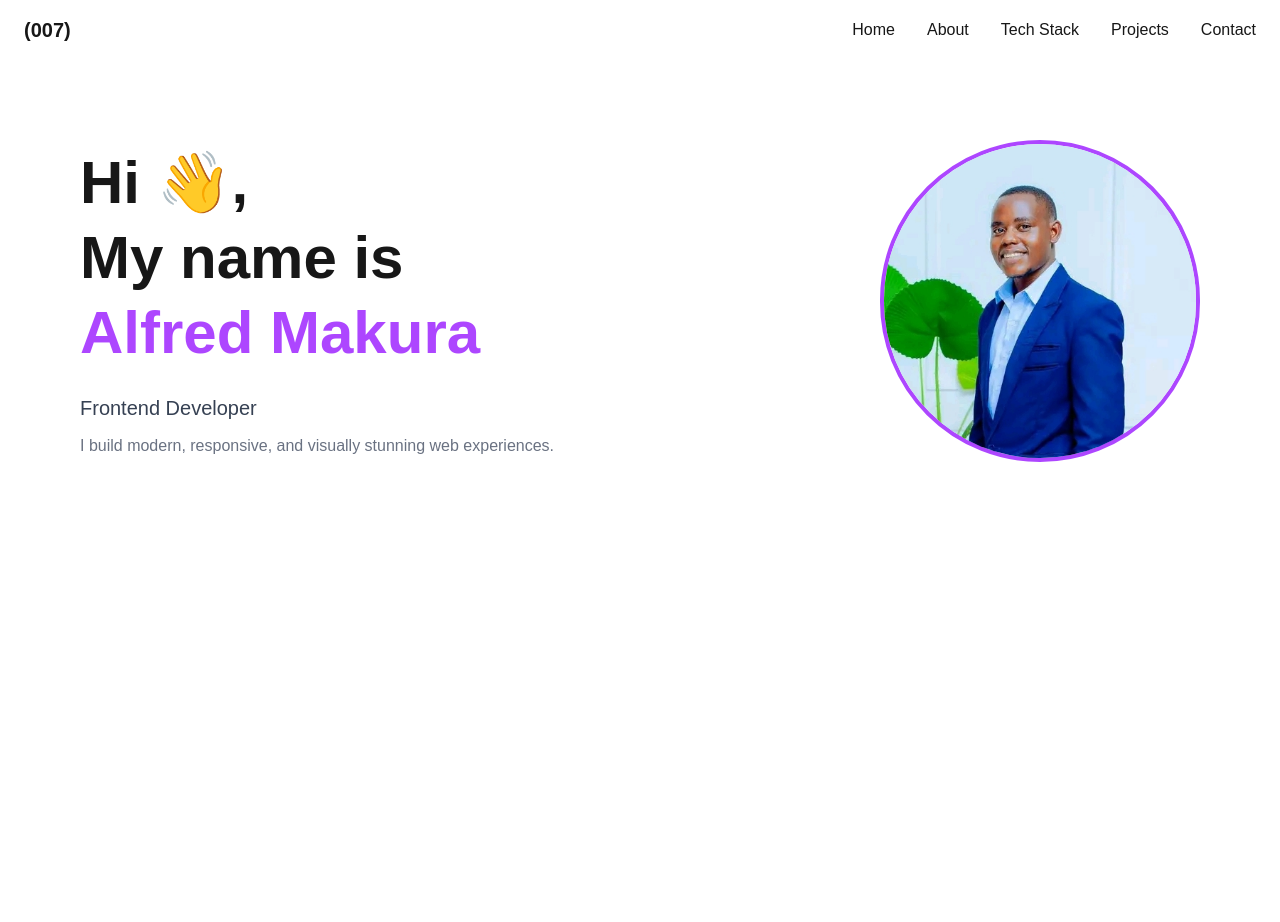
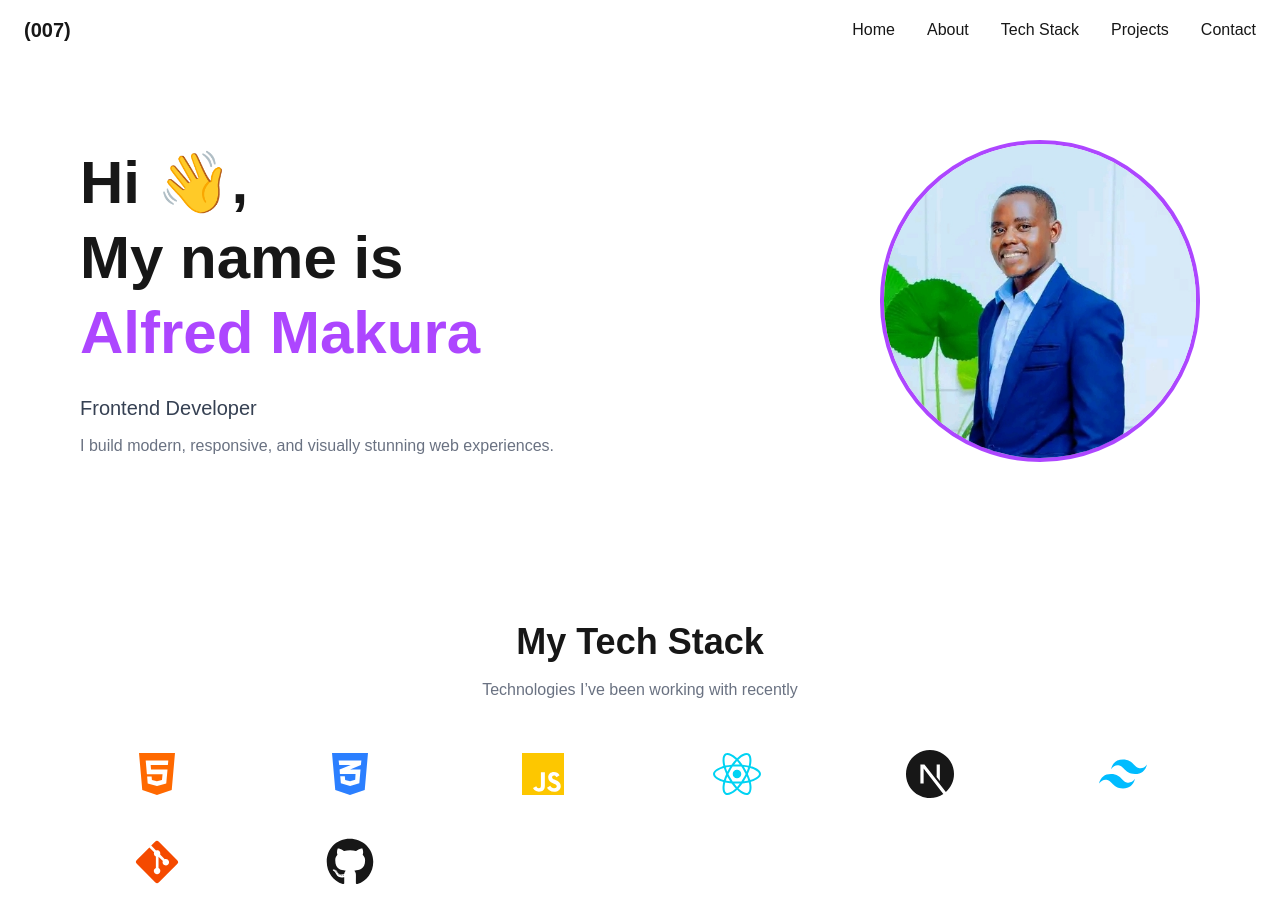
Before and after one commit to alfred2504/my-portfolio, a Next.js app: page / in a window 1280 px wide. Shown: the top 922 px of the page. Before the commit the page ends 800 px from the top, so only its background shows below. Built offline with nearby package versions, Linux system fonts and the light colour scheme.

Commit message:
create techstake folder

```diff
--- a/src/app/page.tsx
+++ b/src/app/page.tsx
@@ -1,11 +1,14 @@
 import Navbar from "../components/Navbar";
 import Hero from "../components/Hero";
+import TechStack from "../components/TechStack";
 
 export default function Home() {
   return (
     <main>
       <Navbar />
       <Hero />
+      <TechStack />
+
     </main>
   );
 }
--- a/src/components/TechStack.tsx
+++ b/src/components/TechStack.tsx
@@ -0,0 +1,39 @@
+import {
+  FaHtml5,
+  FaCss3Alt,
+  FaJs,
+  FaReact,
+  FaGitAlt,
+  FaGithub,
+} from "react-icons/fa";
+
+import { SiNextdotjs, SiTailwindcss } from "react-icons/si";
+
+export default function TechStack() {
+  return (
+    <section className="px-8 md:px-20 py-20 text-center">
+
+      <h2 className="text-3xl md:text-4xl font-bold">
+        My Tech Stack
+      </h2>
+
+      <p className="text-gray-500 mt-4">
+        Technologies I’ve been working with recently
+      </p>
+
+      <div className="grid grid-cols-3 md:grid-cols-6 gap-10 mt-12 place-items-center text-5xl">
+
+        <FaHtml5 className="text-orange-500" />
+        <FaCss3Alt className="text-blue-500" />
+        <FaJs className="text-yellow-400" />
+        <FaReact className="text-cyan-400" />
+        <SiNextdotjs />
+        <SiTailwindcss className="text-sky-400" />
+        <FaGitAlt className="text-orange-600" />
+        <FaGithub />
+
+      </div>
+
+    </section>
+  );
+}
```
